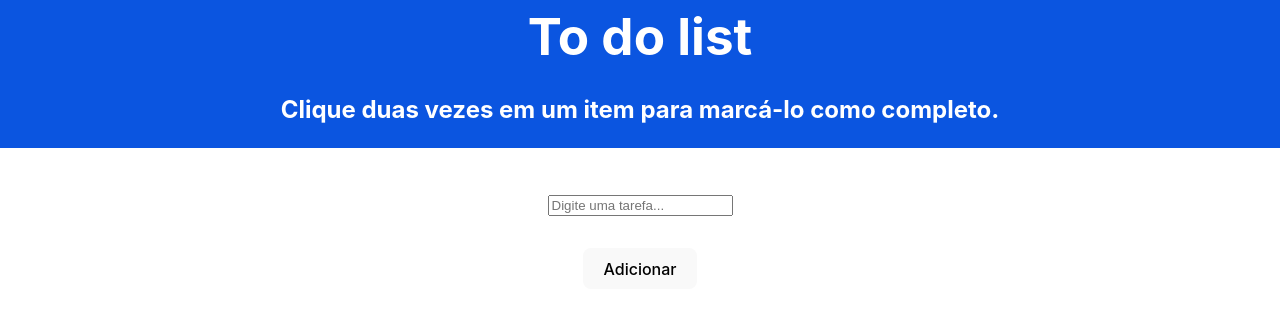
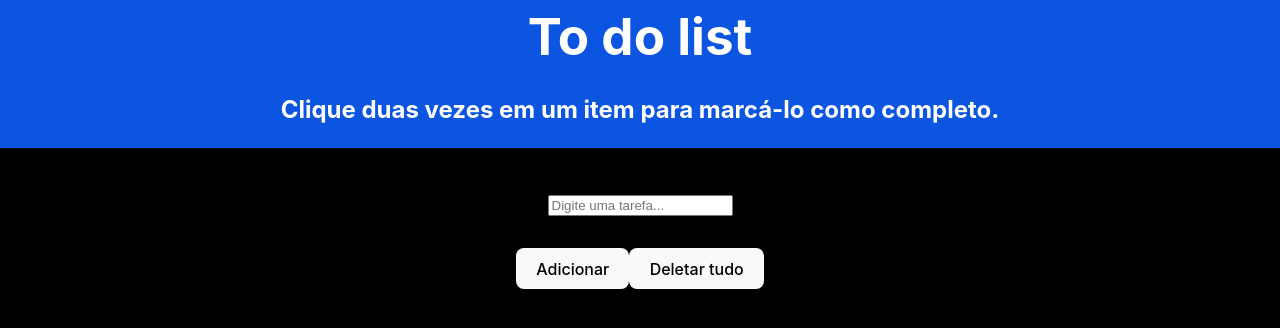
Before and after one commit to coelhoreinaldo/to-do-list, a React (Vite) app: page / in a window 1280 px wide. Shown: the top 328 px of the page. Built offline with nearby package versions, Linux system fonts and the light colour scheme.

Commit message:
✨ feat: delete all

```diff
--- a/src/App.tsx
+++ b/src/App.tsx
@@ -20,7 +20,7 @@ const List = styled.ul`
 
 const ListItem = styled.li<{ completed: boolean, isSelected: boolean }>`
   text-decoration: ${(props) => (props.completed ? 'line-through' : 'none')};
-  background-color: ${(props) => (props.isSelected ? 'aquamarine' : 'transparent')};
+  background-color: ${(props) => (props.isSelected ? 'darkblue' : 'transparent')};
 
 `;
 
@@ -67,10 +67,14 @@ function App() {
     setSelectedId(id);
   };
 
+  const handleDeleteAll = () => {
+    setTasks([]);
+  };
+
   return (
     <Main>
       <Header />
-      <form onSubmit={ handleSubmit }>
+      <form onSubmit={ handleSubmit } onReset={ handleDeleteAll }>
         <label>
           <input
             type="text"
@@ -97,6 +101,7 @@ function App() {
           ))}
         </List>
         <button type="submit">Adicionar</button>
+        <button type="reset">Deletar tudo</button>
       </form>
 
     </Main>
--- a/src/GlobalStyle.ts
+++ b/src/GlobalStyle.ts
@@ -39,6 +39,8 @@ const GlobalStyle = createGlobalStyle`
     place-items: center;
     min-width: 320px;
     min-height: 100vh;
+    background-color: black;
+    color: white;
   }
 
   h1 {
```
